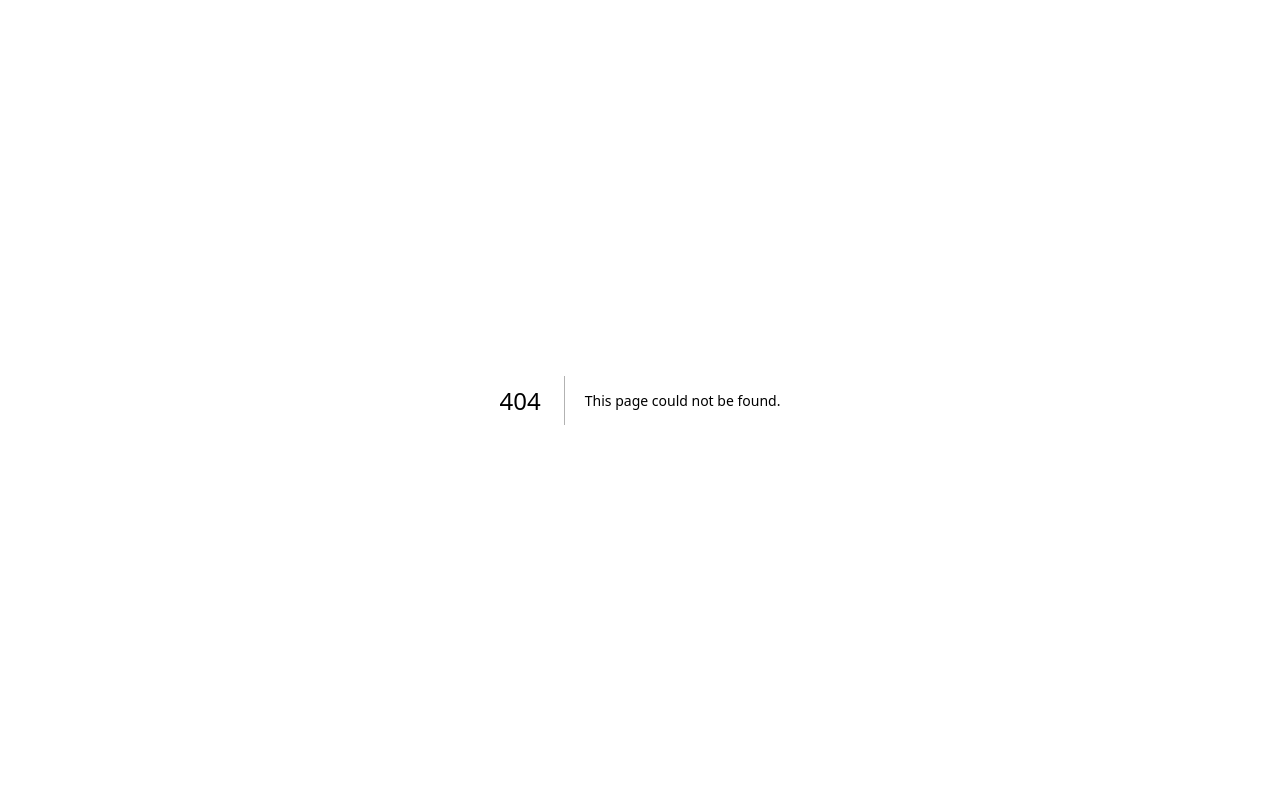
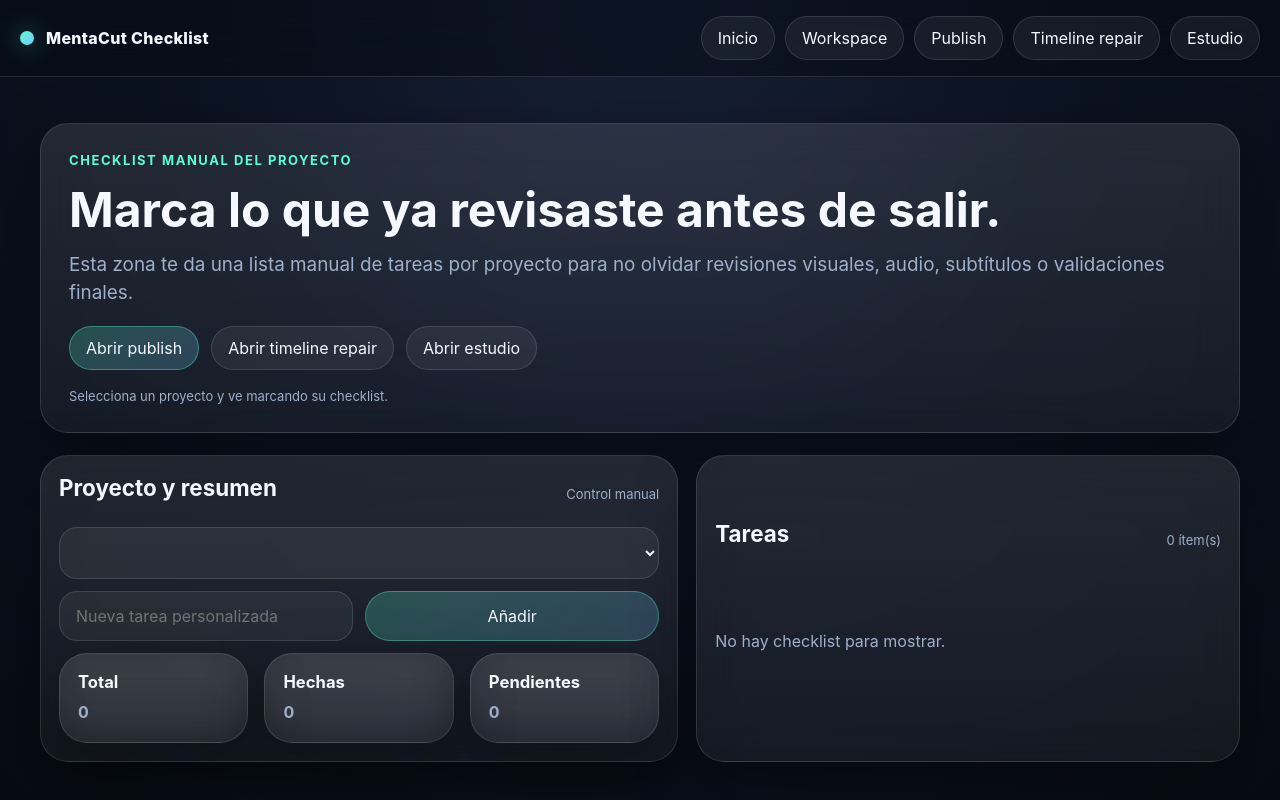
Before and after one commit to alain7224/MentaCut, a Next.js app: page /studio/checklist in a window 1280 px wide. Before the commit this address had no page. Built offline with nearby package versions, Linux system fonts and the light colour scheme.

Commit message:
feat: add project checklist route for manual publish tasks

```diff
--- /dev/null
+++ b/app/studio/checklist/page.tsx
@@ -0,0 +1,130 @@
+'use client'
+
+import Link from 'next/link'
+import { useEffect, useMemo, useState } from 'react'
+import {
+  getChecklistForProject,
+  readProjectChecklistItems,
+  upsertChecklistItem,
+  writeProjectChecklistItems,
+  type ProjectChecklistItem,
+} from '@/lib/local-project-checklists'
+import { readLocalProjects, type LocalProject } from '@/lib/local-store'
+
+export default function StudioChecklistPage() {
+  const [projects, setProjects] = useState<LocalProject[]>([])
+  const [items, setItems] = useState<ProjectChecklistItem[]>([])
+  const [activeProjectId, setActiveProjectId] = useState<string | null>(null)
+  const [newTask, setNewTask] = useState('')
+  const [status, setStatus] = useState('')
+
+  useEffect(() => {
+    const nextProjects = readLocalProjects()
+    setProjects(nextProjects)
+    setActiveProjectId(nextProjects[0]?.id ?? null)
+    setItems(readProjectChecklistItems())
+  }, [])
+
+  const activeProject = useMemo(() => projects.find((item) => item.id === activeProjectId) ?? null, [projects, activeProjectId])
+  const checklist = useMemo(() => activeProject ? getChecklistForProject(items, activeProject.id) : [], [items, activeProject])
+
+  function persist(nextItems: ProjectChecklistItem[], nextStatus: string) {
+    setItems(nextItems)
+    writeProjectChecklistItems(nextItems)
+    setStatus(nextStatus)
+  }
+
+  function toggleItem(item: ProjectChecklistItem) {
+    persist(upsertChecklistItem(items, { ...item, done: !item.done }), 'Checklist actualizada')
+  }
+
+  function addTask() {
+    if (!activeProject || !newTask.trim()) return
+    persist(upsertChecklistItem(items, { id: crypto.randomUUID(), projectId: activeProject.id, label: newTask.trim(), done: false }), 'Nueva tarea añadida')
+    setNewTask('')
+  }
+
+  const stats = useMemo(() => ({
+    total: checklist.length,
+    done: checklist.filter((item) => item.done).length,
+    pending: checklist.filter((item) => !item.done).length,
+  }), [checklist])
+
+  return (
+    <div className="page-shell">
+      <header className="topbar">
+        <div className="brand">
+          <span className="brand-dot" />
+          <span>MentaCut Checklist</span>
+        </div>
+        <nav className="nav">
+          <Link href="/" className="nav-link">Inicio</Link>
+          <Link href="/studio/workspace" className="nav-link">Workspace</Link>
+          <Link href="/studio/publish" className="nav-link">Publish</Link>
+          <Link href="/studio/timeline-repair" className="nav-link">Timeline repair</Link>
+          <Link href="/studio" className="nav-link">Estudio</Link>
+        </nav>
+      </header>
+
+      <main className="main">
+        <section className="section">
+          <div className="panel hero-copy">
+            <span className="eyebrow">Checklist manual del proyecto</span>
+            <h1 className="title" style={{ fontSize: 'clamp(1.8rem, 4vw, 3rem)' }}>Marca lo que ya revisaste antes de salir.</h1>
+            <p className="sub">
+              Esta zona te da una lista manual de tareas por proyecto para no olvidar revisiones visuales, audio, subtítulos o validaciones finales.
+            </p>
+            <div className="action-row">
+              <Link href="/studio/publish" className="btn btn-primary">Abrir publish</Link>
+              <Link href="/studio/timeline-repair" className="btn">Abrir timeline repair</Link>
+              <Link href="/studio" className="btn">Abrir estudio</Link>
+            </div>
+            <div className="timeline-label">{status || 'Selecciona un proyecto y ve marcando su checklist.'}</div>
+          </div>
+        </section>
+
+        <section className="section">
+          <div className="studio-grid-2">
+            <div className="panel timeline">
+              <div className="row-head">
+                <h2 className="section-title">Proyecto y resumen</h2>
+                <div className="timeline-label">Control manual</div>
+              </div>
+              <div className="form">
+                <select className="input" value={activeProjectId ?? ''} onChange={(event) => setActiveProjectId(event.target.value)}>
+                  {projects.map((project) => <option key={project.id} value={project.id}>{project.name} · {project.format}</option>)}
+                </select>
+                <div className="editor-grid-2">
+                  <input className="input" value={newTask} onChange={(event) => setNewTask(event.target.value)} placeholder="Nueva tarea personalizada" />
+                  <button className="btn btn-primary" onClick={addTask} disabled={!activeProject || !newTask.trim()}>Añadir</button>
+                </div>
+              </div>
+              <div className="cards">
+                <article className="panel card"><h3>Total</h3><p><strong>{stats.total}</strong></p></article>
+                <article className="panel card"><h3>Hechas</h3><p><strong>{stats.done}</strong></p></article>
+                <article className="panel card"><h3>Pendientes</h3><p><strong>{stats.pending}</strong></p></article>
+              </div>
+            </div>
+
+            <div className="panel timeline">
+              <div className="row-head">
+                <h2 className="section-title">Tareas</h2>
+                <div className="timeline-label">{checklist.length} ítem(s)</div>
+              </div>
+              <div className="project-list">
+                {checklist.length === 0 ? <div className="empty">No hay checklist para mostrar.</div> : null}
+                {checklist.map((item) => (
+                  <label key={item.id} className="project-item" style={{ cursor: 'pointer' }}>
+                    <strong>{item.done ? 'Hecho' : 'Pendiente'} · {item.label}</strong>
+                    <div className="timeline-label">{item.done ? 'Marcado como completado' : 'Todavía falta revisarlo'}</div>
+                    <input type="checkbox" checked={item.done} onChange={() => toggleItem(item)} />
+                  </label>
+                ))}
+              </div>
+            </div>
+          </div>
+        </section>
+      </main>
+    </div>
+  )
+}
```
